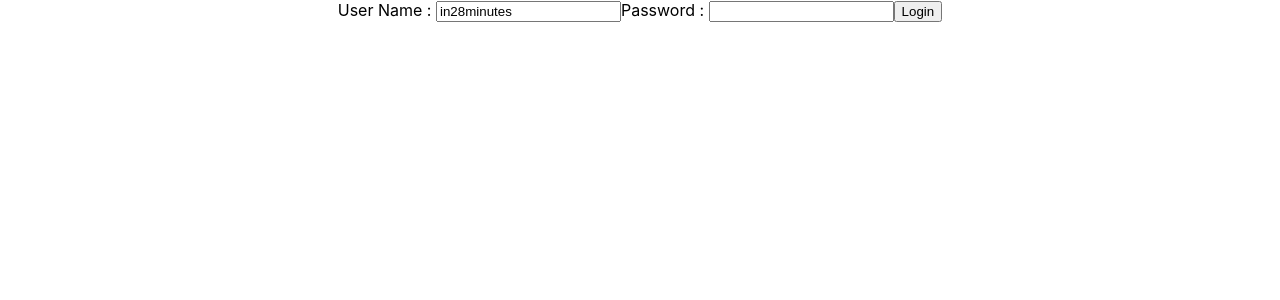
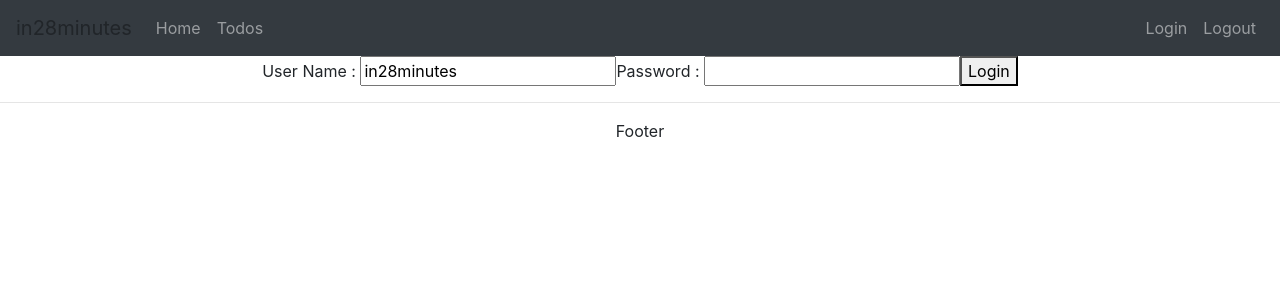
Before and after one commit to Imran107/React-App, a React (Create React App) app: page / in a window 1280 px wide. Shown: the top 300 px of the page. Built offline with nearby package versions, Linux system fonts and the light colour scheme.

Commit message:
Adding links and CSS for links

```diff
--- a/src/App.js
+++ b/src/App.js
@@ -2,10 +2,11 @@ import React, { Component } from 'react';
 import logo from './logo.svg';
 import FirstComponent from './components/leaning examples/FirstComponent';
 import SecondComponent from './components/leaning examples/SecondComponent';
-import './App.css';
 import ThirdComponent from './components/leaning examples/ThirdComponent';
 import Counter from './components/counter/Counter';
 import TodoApp from './components/counter/todo/TodoApp';
+import './App.css';
+import './bootstrap.css';
 
 class App extends Component {
   render() {
--- /dev/null
+++ b/src/bootstrap.css
@@ -0,0 +1 @@
+@import url(https://unpkg.com/bootstrap@4.1.0/dist/css/bootstrap.min.css)
--- a/src/components/counter/todo/TodoApp.jsx
+++ b/src/components/counter/todo/TodoApp.jsx
@@ -1,5 +1,5 @@
 import React, {Component} from 'react'
-import {BrowserRouter as Router, Route, Switch} from 'react-router-dom'
+import {BrowserRouter as Router, Route, Switch, Link} from 'react-router-dom'
 
 class TodoApp extends Component{
     render(){
@@ -7,6 +7,7 @@ class TodoApp extends Component{
             <div className="MyTodoApp">
                 <Router>
                     <>
+                    <HeaderComponent/>
                     <Switch>
                         <Route path="/" exact component={LoginComponent}/>
                         <Route path="/login" component={LoginComponent}/>
@@ -14,8 +15,41 @@ class TodoApp extends Component{
                         <Route path="/todos" component={ListTodosComponent}/>
                         <Route component={ErrorComponent}/>
                     </Switch>
+                    <FooterComponent/>
                     </>
                 </Router>
+            </div>
+        );
+    }
+}
+
+class HeaderComponent extends Component{
+    render(){
+        return(
+            <header>
+                <nav className="navbar navbar-expand-md navbar-dark bg-dark">
+                    <div><a className="navbar-brand">in28minutes</a></div>
+                    <ul className="navbar-nav">
+                        <li className="nav-link">Home</li>
+                        <li className="nav-link">Todos</li>
+                    </ul>
+                    <ul className="navbar-nav navbar-collapse justify-content-end">
+                        <li className="nav-link">Login</li>
+                        <li className="nav-link">Logout</li>
+                    </ul>
+                </nav>
+            </header>
+
+        );
+    }
+}
+
+
+class FooterComponent extends Component{
+    render(){
+        return(
+            <div>
+                <hr/> Footer
             </div>
         );
     }
@@ -26,7 +60,11 @@ class ListTodosComponent extends Component{
     constructor(props){
         super(props)
         this.state = {
-            todo : {id:1, description: "Learn React"}
+            todos : [
+                    {id:1, description: "Learn React", done:false, targetDate: new Date()},
+                    {id:2, description: "Learn MVC", done:false, targetDate: new Date()},
+                    {id:3, description: "Learn Spring Boot", done:false, targetDate: new Date()}
+                   ]
         }
     }
     render(){
@@ -38,13 +76,22 @@ class ListTodosComponent extends Component{
                             <tr>
                                 <th>ID</th>
                                 <th>Description</th>
+                                <th>Is Completed</th>
+                                <th>Target Date</th>
                             </tr>
                         </thead>
                         <tbody>
-                            <tr>
-                                <td>{this.state.todo.id}</td>
-                                <td>{this.state.todo.description}</td>
-                            </tr>
+                            {
+                                this.state.todos.map(
+                                    todo =>
+                                    <tr>
+                                        <td>{todo.id}</td>
+                                        <td>{todo.description}</td>
+                                        <td>{todo.done.toString()}</td>
+                                        <td>{todo.targetDate.toString()}</td>
+                                    </tr>
+                                )
+                            }
                         </tbody>
                     </table>
                 </div>
@@ -58,7 +105,7 @@ function ErrorComponent(){
 
 class WelcomeComponent extends Component{
     render(){
-        return <div> Welcome {this.props.match.params.name} </div>
+        return <div> Welcome {this.props.match.params.name}. You can manage your todos by <Link to="/todos">Clicking here</Link></div>
     }
 }
 
```
